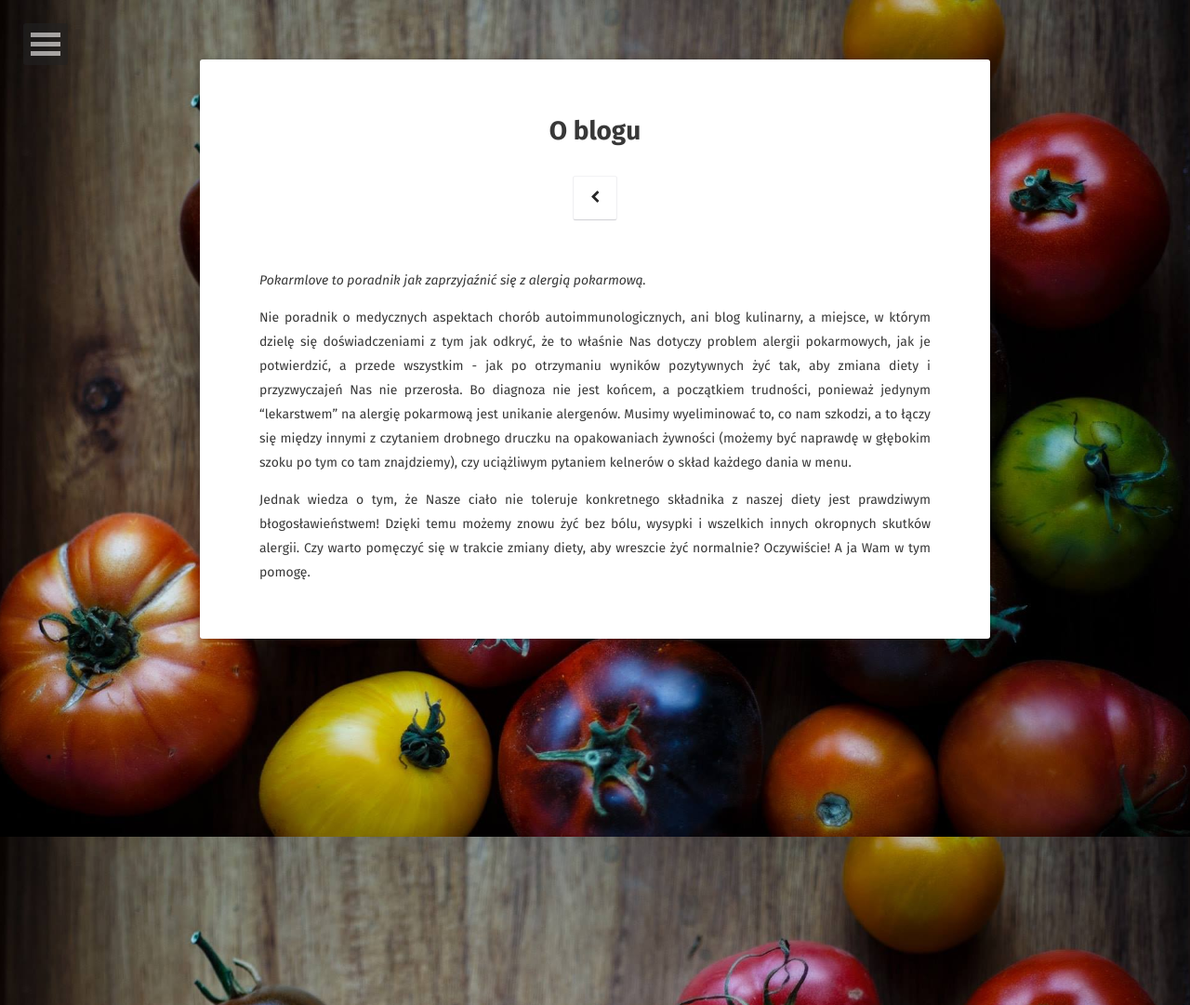
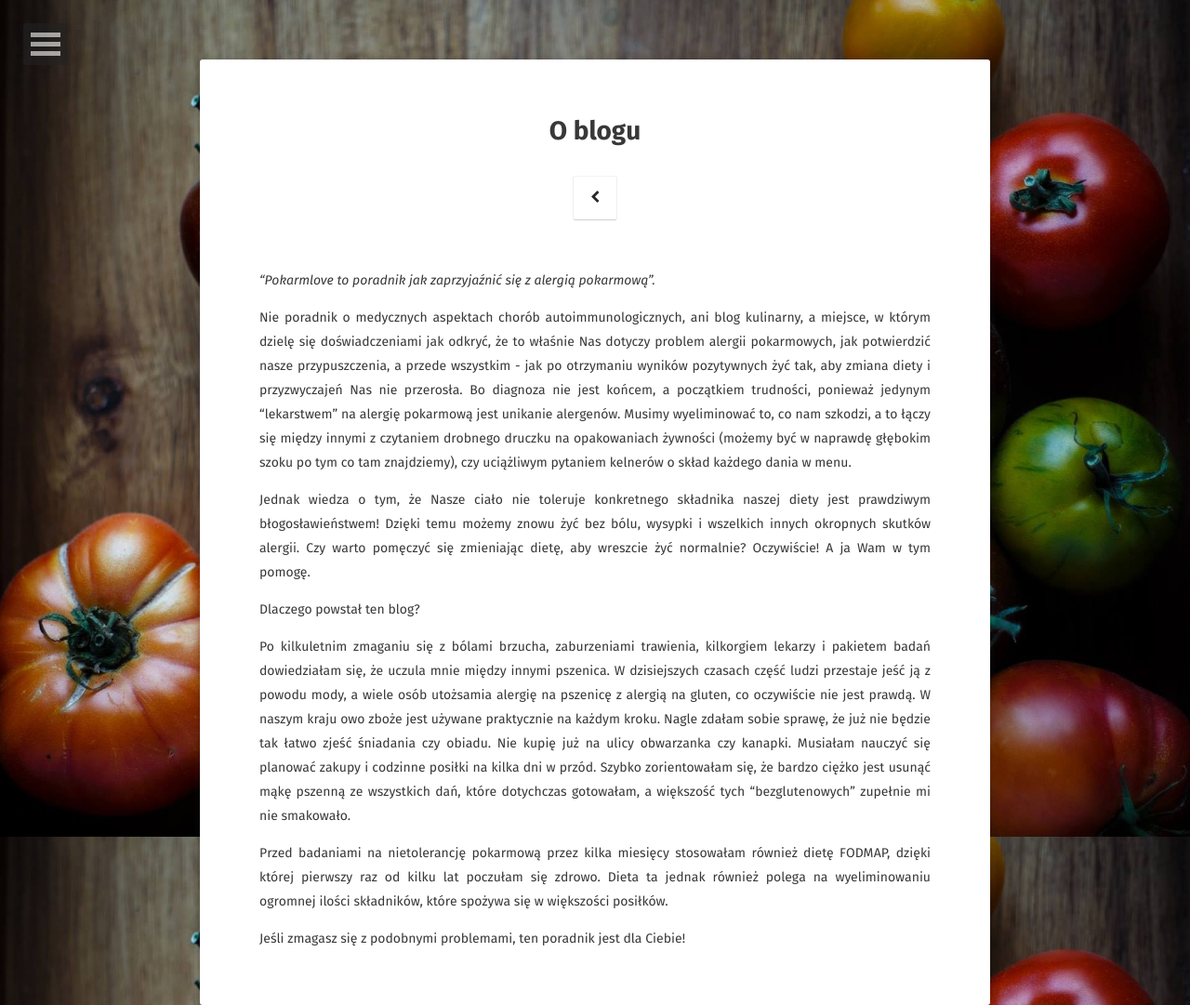
Before and after one commit to Emikis/emikis.github.io, a Jekyll site: the page built from about/index.md, in a window 1280 px wide. Shown: the whole page at 93% size. Built offline with Jekyll 4.4.1, drawn with Linux system fonts in a browser that asks for light colours; some web fonts are replaced.

Commit message:
Update index.md

```diff
--- a/about/index.md
+++ b/about/index.md
@@ -5,8 +5,16 @@ date: 2017-06-18
 comments: false
 ---
 
-_Pokarmlove to poradnik jak zaprzyjaźnić się z alergią pokarmową._
+_"Pokarmlove to poradnik jak zaprzyjaźnić się z alergią pokarmową"._
 
-Nie poradnik o medycznych aspektach chorób autoimmunologicznych, ani blog kulinarny, a miejsce, w którym dzielę się doświadczeniami z tym jak odkryć, że to właśnie Nas dotyczy problem alergii pokarmowych, jak je potwierdzić, a przede wszystkim -  jak po otrzymaniu wyników pozytywnych żyć tak, aby zmiana diety i przyzwyczajeń Nas nie przerosła. Bo diagnoza nie jest końcem, a początkiem trudności, ponieważ jedynym “lekarstwem” na alergię pokarmową jest unikanie alergenów. Musimy wyeliminować to, co nam szkodzi, a to łączy się między innymi z czytaniem drobnego druczku na opakowaniach żywności (możemy być naprawdę w głębokim szoku po tym co tam znajdziemy), czy uciążliwym pytaniem kelnerów o skład każdego dania w menu.
+Nie poradnik o medycznych aspektach chorób autoimmunologicznych, ani blog kulinarny, a miejsce, w którym dzielę się doświadczeniami jak odkryć, że to właśnie Nas dotyczy problem alergii pokarmowych, jak potwierdzić nasze przypuszczenia, a przede wszystkim -  jak po otrzymaniu wyników pozytywnych żyć tak, aby zmiana diety i przyzwyczajeń Nas nie przerosła. Bo diagnoza nie jest końcem, a początkiem trudności, ponieważ jedynym “lekarstwem” na alergię pokarmową jest unikanie alergenów. Musimy wyeliminować to, co nam szkodzi, a to łączy się między innymi z czytaniem drobnego druczku na opakowaniach żywności (możemy być w naprawdę głębokim szoku po tym co tam znajdziemy), czy uciążliwym pytaniem kelnerów o skład każdego dania w menu.
 
-Jednak wiedza o tym, że Nasze ciało nie toleruje konkretnego składnika z naszej diety jest prawdziwym błogosławieństwem! Dzięki temu możemy znowu żyć bez bólu, wysypki i wszelkich innych okropnych skutków alergii. Czy warto pomęczyć się w trakcie zmiany diety, aby wreszcie żyć normalnie? Oczywiście! A ja Wam w tym pomogę.
+Jednak wiedza o tym, że Nasze ciało nie toleruje konkretnego składnika naszej diety jest prawdziwym błogosławieństwem! Dzięki temu możemy znowu żyć bez bólu, wysypki i wszelkich innych okropnych skutków alergii. Czy warto pomęczyć się zmieniając dietę, aby wreszcie żyć normalnie? Oczywiście! A ja Wam w tym pomogę.
+
+Dlaczego powstał ten blog?
+
+Po kilkuletnim zmaganiu się z bólami brzucha, zaburzeniami trawienia, kilkorgiem lekarzy i pakietem badań dowiedziałam się, że uczula mnie między innymi pszenica. W dzisiejszych czasach część ludzi przestaje jeść ją z powodu mody, a wiele osób utożsamia alergię na pszenicę z alergią na gluten, co oczywiście nie jest prawdą. W naszym kraju owo zboże jest używane praktycznie na każdym kroku. Nagle zdałam sobie sprawę, że już nie będzie tak łatwo zjeść śniadania czy obiadu. Nie kupię już na ulicy obwarzanka czy kanapki. Musiałam nauczyć się planować zakupy i codzinne posiłki na kilka dni w przód. Szybko zorientowałam się, że bardzo ciężko jest usunąć mąkę pszenną ze wszystkich dań, które dotychczas gotowałam, a większość tych "bezglutenowych" zupełnie mi nie smakowało.
+
+Przed badaniami na nietolerancję pokarmową przez kilka miesięcy stosowałam również dietę FODMAP, dzięki której pierwszy raz od kilku lat poczułam się zdrowo. Dieta ta jednak również polega na wyeliminowaniu ogromnej ilości składników, które spożywa się w większości posiłków.
+
+Jeśli zmagasz się z podobnymi problemami, ten poradnik jest dla Ciebie!
```
